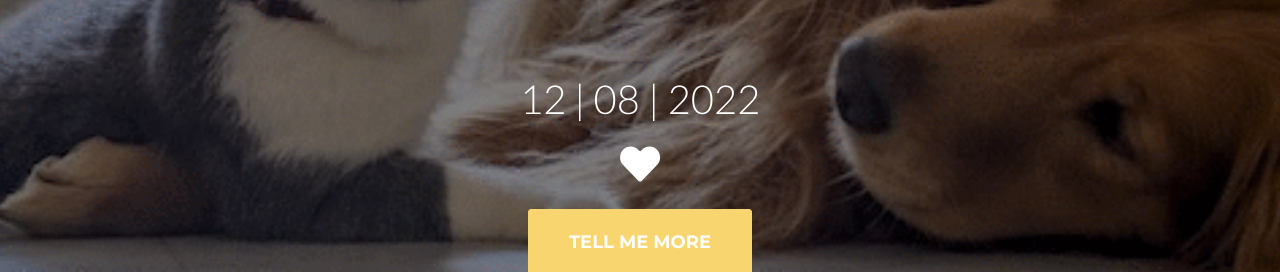
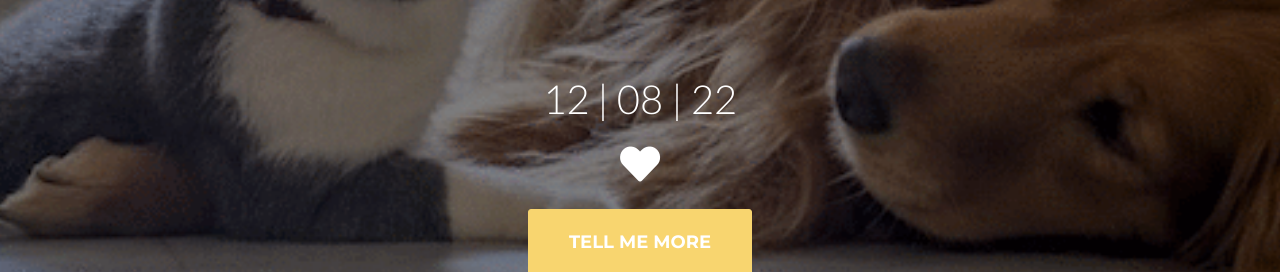
Before and after one commit to nic-nat/wedding, a Jekyll site: the page built from index.html, in a window 1280 px wide and 900 px high. Shown: the part 466-738 px from the top of the window. Built offline with Jekyll 4.4.1, drawn with Linux system fonts in a browser that asks for light colours; some web fonts are replaced.

Commit message:
Update header.html

```diff
--- a/_includes/en_data/header.html
+++ b/_includes/en_data/header.html
@@ -57,7 +57,7 @@
     <div class="container">
         <div class="intro-text">
             <div class="intro-heading">Nicole and Natalie<br>are getting married</div>
-            <div class="intro-lead-in">12 | 08 | 2022</div>
+            <div class="intro-lead-in">12 | 08 | 22</div>
             <div class="intro-lead-in"> <i class="fas fa-heart"></i> </div>
             <a href="#events" class="page-scroll btn btn-xl">Tell Me More</a>
         </div>
```
